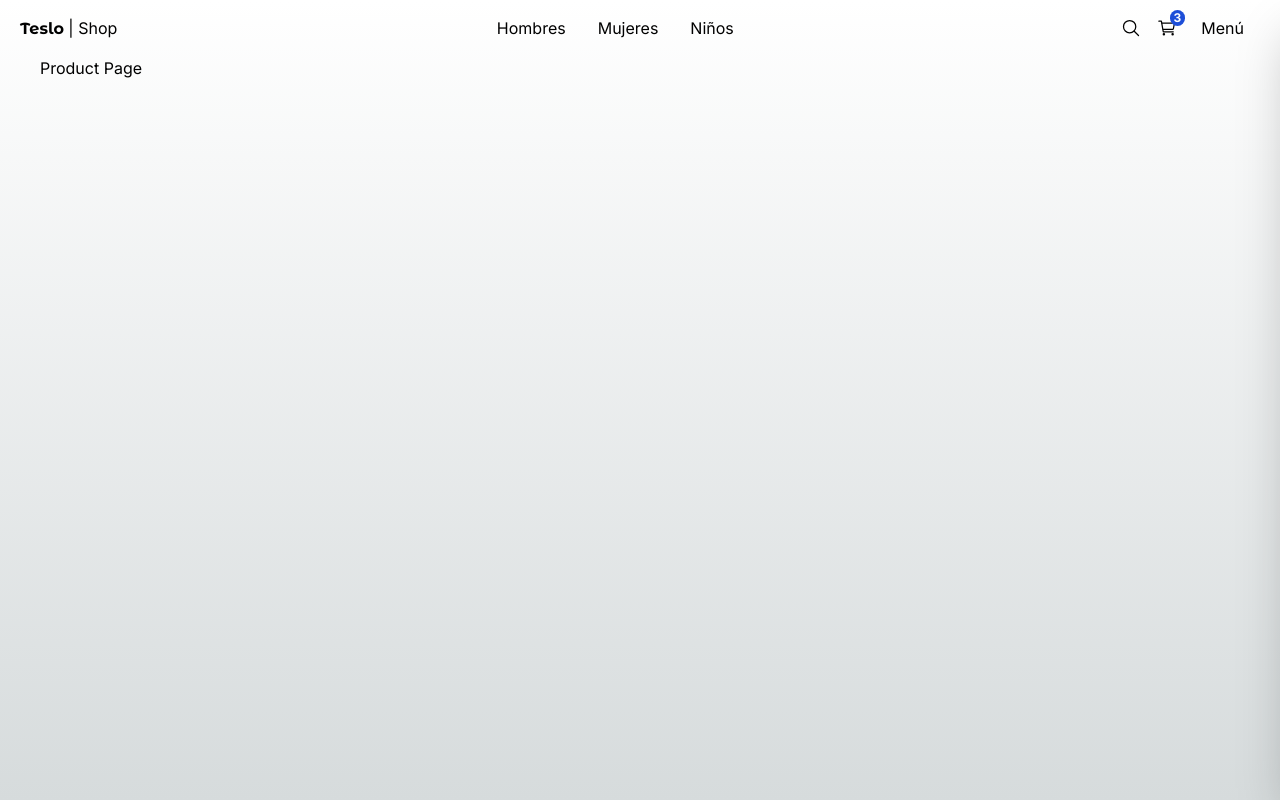
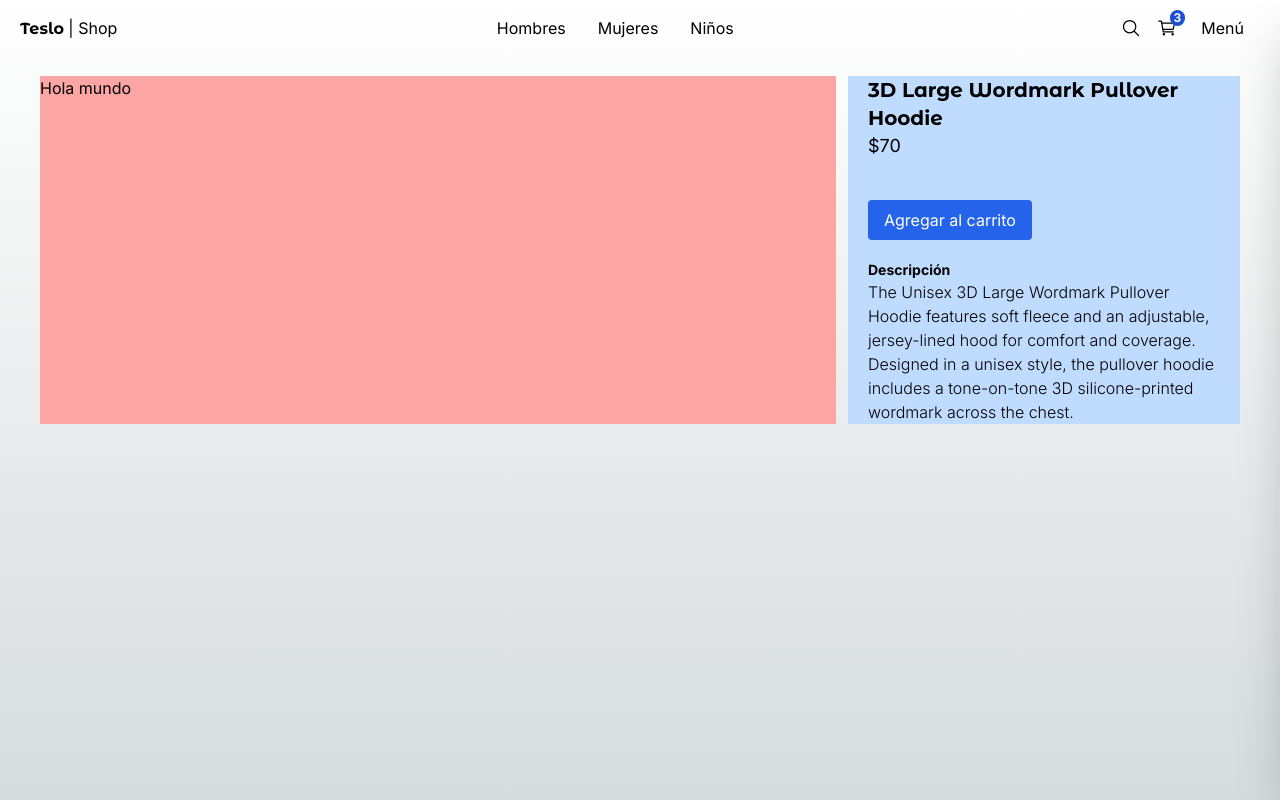
Before and after one commit to juansanguinoo/teslo-shop, a Next.js app: page /product/3d_large_wordmark_pullover_hoodie in a window 1280 px wide. Built offline with nearby package versions, Linux system fonts and the light colour scheme.

Commit message:
Add notFound() function to handle empty products array

```diff
--- a/src/app/(shop)/category/[id]/page.tsx
+++ b/src/app/(shop)/category/[id]/page.tsx
@@ -1,6 +1,7 @@
 import { ProductGrid, Title } from "@/components";
 import { Category } from "@/interfaces";
 import { initialData } from "@/seed/seed";
+import { notFound } from "next/navigation";
 
 const seedProducts = initialData.products;
 
@@ -20,6 +21,10 @@
     unisex: "para Todos",
   };
 
+  if (!products.length) {
+    notFound();
+  }
+
   return (
     <>
       <Title
--- a/src/app/(shop)/product/[slug]/page.tsx
+++ b/src/app/(shop)/product/[slug]/page.tsx
@@ -1,7 +1,38 @@
-export default function ProductPage() {
+import { montserrat } from "@/config/font";
+import { initialData } from "@/seed/seed";
+import { notFound } from "next/navigation";
+
+interface ProductPageProps {
+  params: {
+    slug: string;
+  };
+}
+
+export default function ProductPage({ params }: ProductPageProps) {
+  const { slug } = params;
+  const product = initialData.products.find((product) => product.slug === slug);
+
+  if (!product) {
+    notFound();
+  }
+
   return (
-    <div>
-      <h1>Product Page</h1>
+    <div className="mt-5 mb-20 grid grid-cols-1 md:grid-cols-3 gap-3">
+      <div className="col-span-1 md:col-span-2 bg-red-300">
+        <h1>Hola mundo</h1>
+      </div>
+
+      <div className="col-span-1 px-5 bg-blue-200">
+        <h1 className={`${montserrat.className} antialiased font-bold text-xl`}>
+          {product.title}
+        </h1>
+        <p className="text-lg mb-5">${product.price}</p>
+
+        <button className="btn-primary my-5">Agregar al carrito</button>
+
+        <h3 className="font-bold text-sm">Descripción</h3>
+        <p className="font-light">{product.description}</p>
+      </div>
     </div>
   );
 }
--- /dev/null
+++ b/src/app/(shop)/product/not-found.tsx
@@ -0,0 +1,5 @@
+import { PageNotFound } from "@/components";
+
+export default function NotFoundPage() {
+  return <PageNotFound />;
+}
```
